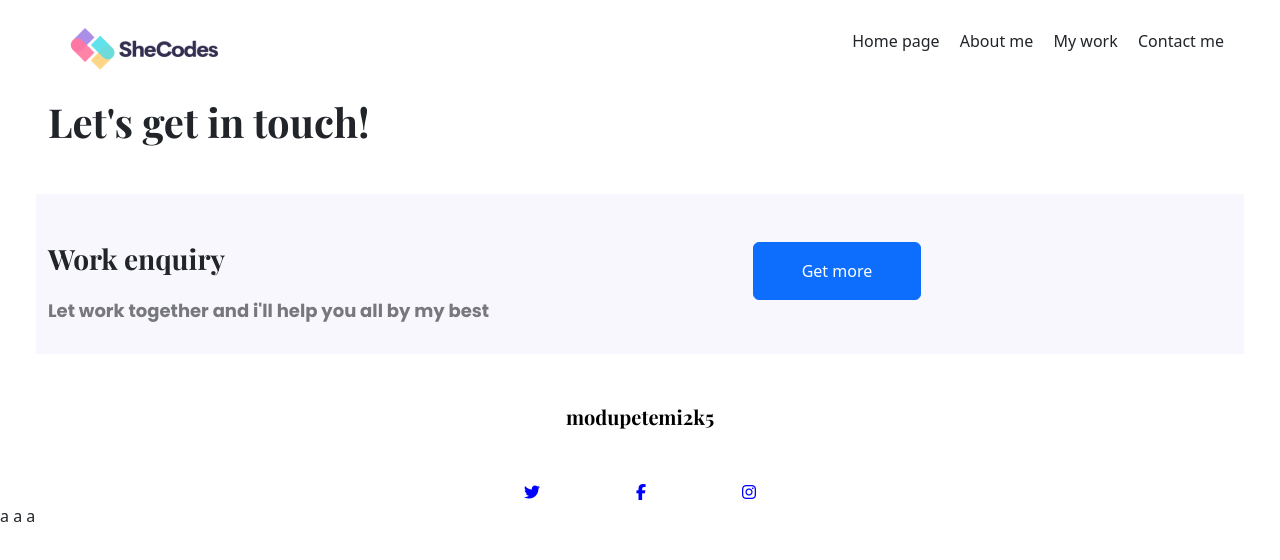
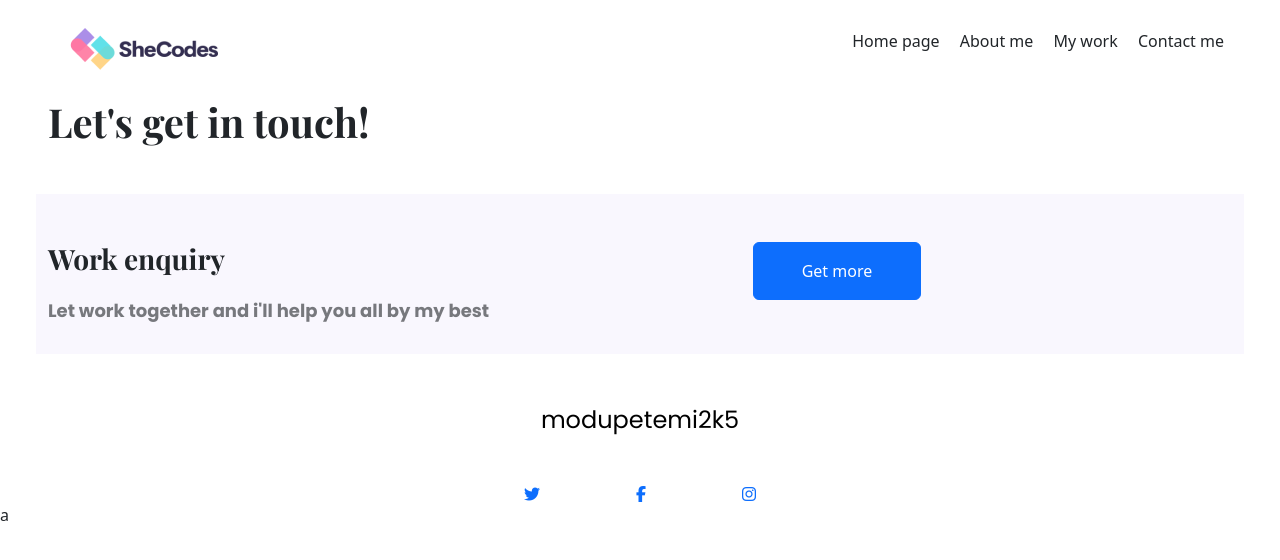
Before and after one commit to Modupetemi2k5/pportfolio, a plain HTML site: page contact.html in a window 1280 px wide. Drawn offline with nearby package versions, Linux system fonts and the light colour scheme; a web font is replaced by a local one.

Commit message:
building my footer

```diff
--- a/contact.html
+++ b/contact.html
@@ -53,12 +53,15 @@
             </div>
             <div class="col-md-5"><a href="#" class="btn btn-primary ps-5 pe-5 pt-3 pb-3 enquiry-link " title="find out more">Get more</a></div>
         </div>
-    </div class="mb-5 email"><a href="mailto:modupetemi2k5@gmail.om" class="text-center mt-5 about-link " title="my mail address">modupetemi2k5</a>
+        <div class="footer">
+            <a href=" mailto:modupetemi2k5@gmail.om " class="text-center mb-5 mt-5 about-link " title="my mail address ">modupetemi2k5</a>
+
+            <div class="mt-5 social-media ">
+                <span class="pe-5 "> <a href=" "><i class="fa-brands fa-twitter "></i></a></span>
+                <span class="pe-5 ps-5 "><a href=" "><i class="fa-brands fa-facebook-f "></i></a></span>
+                <span class="ps-5 "><a href=" "><i class="fa-brands fa-instagram "></i></a></span></div>
+        </div>
     </div>
-    <div class="mt-5 social-media">
-        <span class="pe-5"> <i class="fa-brands fa-twitter"></i></span>
-        <span class="pe-5 ps-5"><i class="fa-brands fa-facebook-f"></i></span>
-        <span class="ps-5"><i class="fa-brands fa-instagram"></i></span></div>
     </div>
 </body>
 
@@ -66,8 +69,8 @@
 
 </html>
 
-</html>a
+</html>
+
+</html>
 
 </html>a
-
-</html>a
--- a/style/app.css
+++ b/style/app.css
@@ -127,9 +127,9 @@ h3 {
 }
 
 .about-link {
-    font-family: "Playfair Display", serif;
-    font-size: 20px;
-    font-weight: bold;
+    font-family: "Poppins", serif;
+    font-size: 24px;
+    font-weight: medium;
     display: block;
     margin: 0 auto;
     color: black;
@@ -172,10 +172,15 @@ h3 {
     display: flex;
     justify-content: center;
     color: blue;
+    font-family: "Poppins", sans-serif;
+    font-weight: medium;
+    font-size: 16px;
+    line-height: 1.0;
 }
 
 li {
     display: inline;
+    ;
     text-decoration: none;
 }
 
@@ -244,7 +249,8 @@ li {
     }
     .navbar {
         display: flex;
-        justify-content: space-around;
+        justify-content: start;
+        line-height: 0.8;
     }
     .logo2 {
         width: 100px;
@@ -253,3 +259,8 @@ li {
         font-size: smaller;
     }
 }
+
+
+}
+
+}
```
Also changed, not shown: about..html (+12 -5 lines), index.html (+21 -14 lines), work.html (+10 -2 lines).
